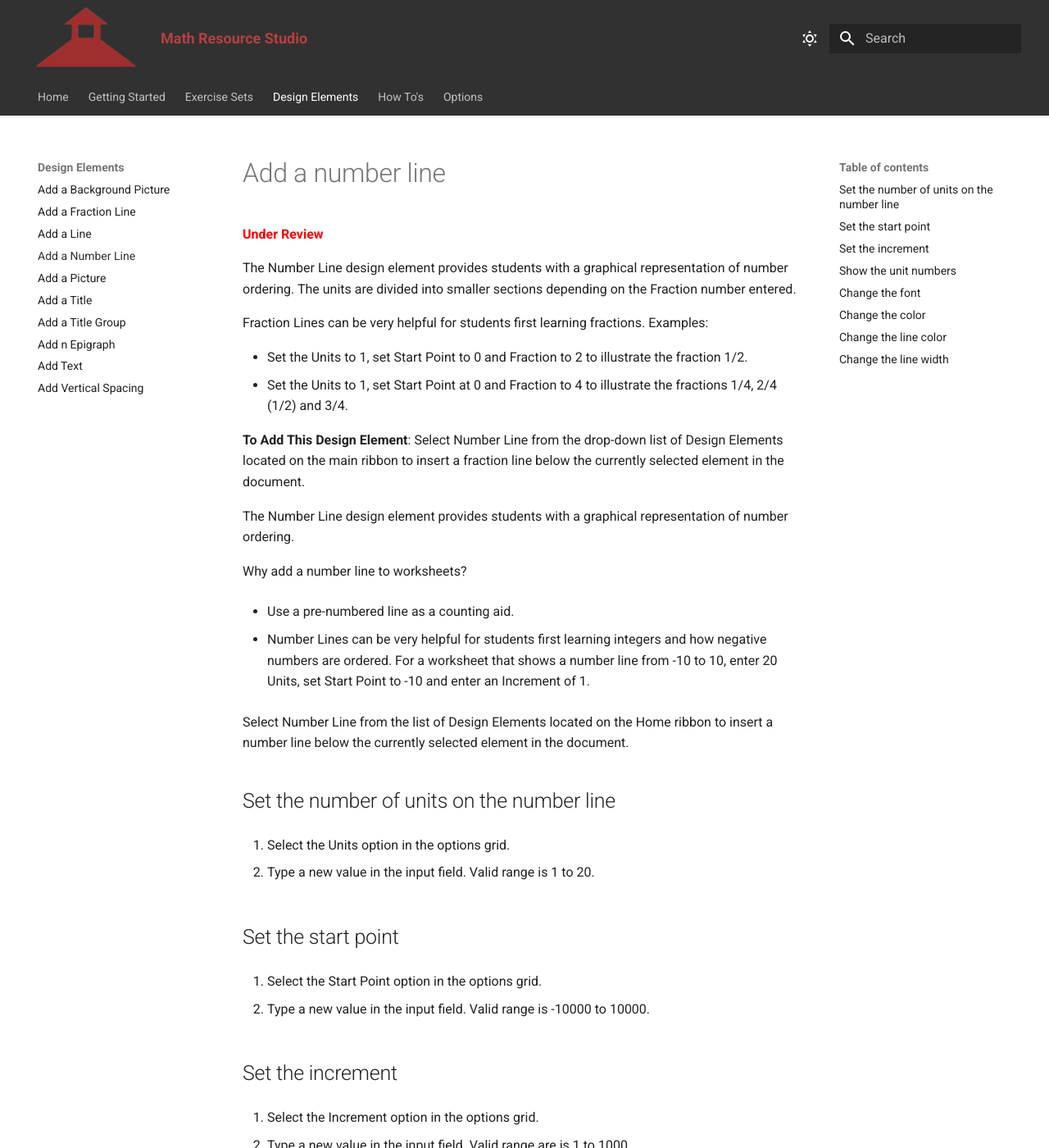
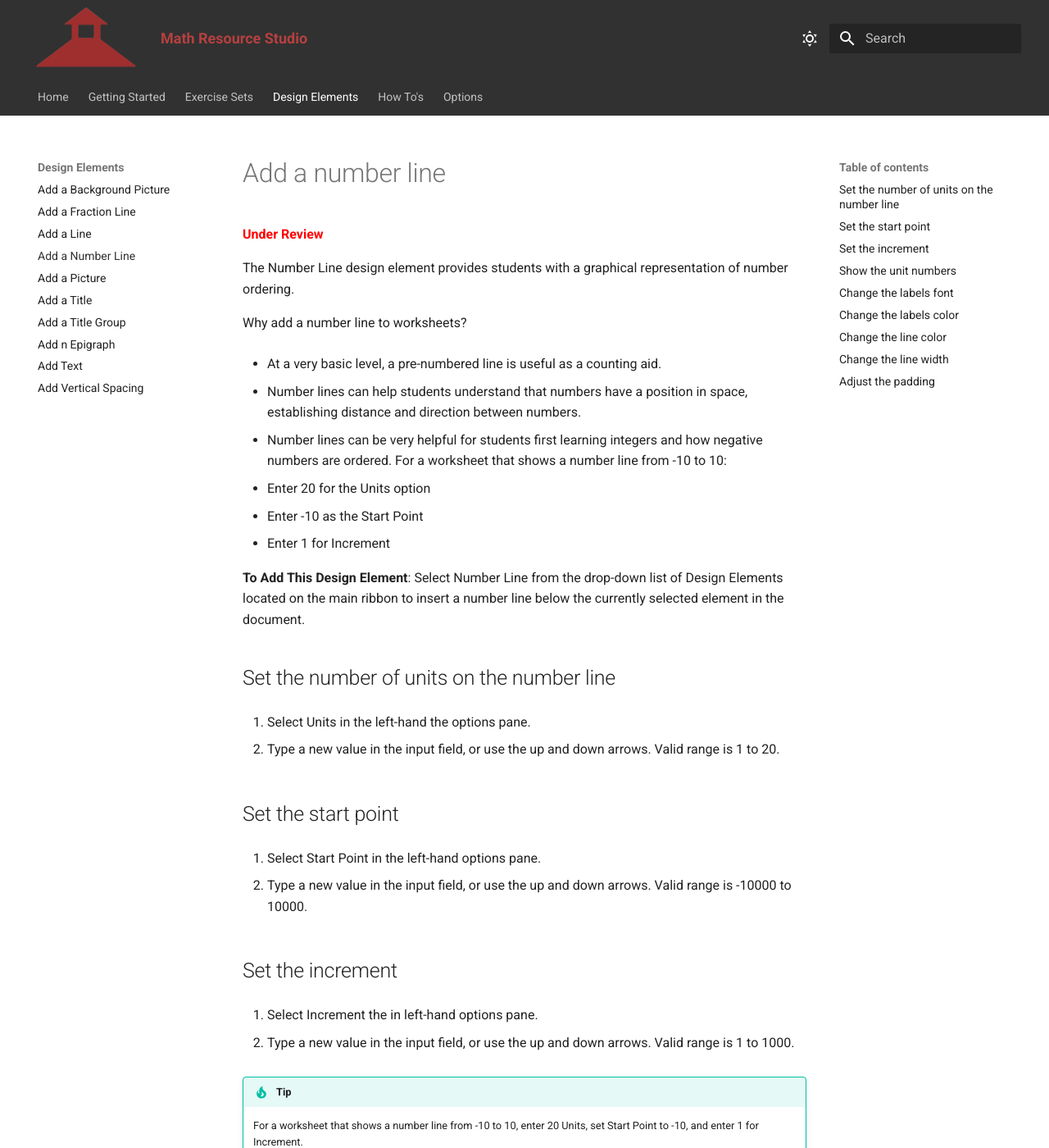
Before and after one commit to rdinch/MathResourceStudio-Help, an MkDocs documentation site: the page built from docs/design-elements/add-a-number-line.md, in a window 1280 px wide and 1400 px high. Shown: the whole window at 82% size. Built offline with MkDocs 1.6.1 and Material for MkDocs 9.7.7, drawn with Linux system fonts in a browser that asks for light colours; some of the changed text lies outside the part shown.

Commit message:
Clarify Number Line design docs
Updated the Number Line design-element documentation to improve wording and organization. The page now explains uses for number lines, clarifies option names and valid ranges, and adds consistent instructions for font, color, width, and padding settings.

```diff
--- a/docs/design-elements/add-a-number-line.md
+++ b/docs/design-elements/add-a-number-line.md
@@ -1,89 +1,86 @@
 # Add a number line
 
 <p style="color: red; font-weight: bold;">Under Review</p>
-
-The Number Line design element provides students with a graphical representation of number ordering. The units are divided into smaller sections depending on the Fraction number entered.
-
-Fraction Lines can be very helpful for students first learning fractions. Examples:
-
-- Set the Units to 1, set Start Point to 0 and Fraction to 2 to illustrate the fraction 1/2.
-- Set the Units to 1, set Start Point at 0 and Fraction to 4 to illustrate the fractions 1/4, 2/4 (1/2) and 3/4.
-
-**To Add This Design Element**: Select Number Line from the drop-down list of Design Elements located on the main ribbon to insert a fraction line below the currently selected element in the document.
 
 The Number Line design element provides students with a graphical representation of number ordering.
 
 Why add a number line to worksheets?
 
-- Use a pre-numbered line as a counting aid.
+- At a very basic level, a pre-numbered line is useful as a counting aid.
 
-- Number Lines can be very helpful for students first learning integers and how negative numbers are ordered. For a worksheet that shows a number line from -10 to 10, enter 20 Units, set Start Point to -10 and enter an Increment of 1.
+- Number lines can help students understand that numbers have a position in space, establishing distance and direction between numbers.
 
-Select Number Line from the list of Design Elements located on the Home ribbon to insert a number line below the currently selected element in the document.
+- Number lines can be very helpful for students first learning integers and how negative numbers are ordered. For a worksheet that shows a number line from -10 to 10:
+  - Enter 20 for the Units option
+  - Enter -10 as the Start Point
+  - Enter 1 for Increment
+
+**To Add This Design Element**: Select Number Line from the drop-down list of Design Elements located on the main ribbon to insert a number line below the currently selected element in the document.
 
 ## Set the number of units on the number line
 
-1. Select the Units option in the options grid.
+1. Select Units in the left-hand the options pane.
 
-2. Type a new value in the input field. Valid range is 1 to 20.
+2. Type a new value in the input field, or use the up and down arrows. Valid range is 1 to 20.
 
 ## Set the start point
 
-1. Select the Start Point option in the options grid.
+1. Select Start Point in the left-hand options pane.
 
-2. Type a new value in the input field. Valid range is -10000 to 10000.
+2. Type a new value in the input field, or use the up and down arrows. Valid range is -10000 to 10000.
 
 ## Set the increment
 
-1. Select the Increment option in the options grid.
+1. Select Increment the in left-hand options pane.
 
-2. Type a new value in the input field. Valid range are is 1 to 1000.
+2. Type a new value in the input field, or use the up and down arrows. Valid range is 1 to 1000.
 
 !!! tip
-    For a worksheet that shows a number line from -10 to 10, enter 20 Units, set Start Point to -10 and enter an Increment of 1.
+    For a worksheet that shows a number line from -10 to 10, enter 20 Units, set Start Point to -10, and enter 1 for Increment.
 
 ## Show the unit numbers
 
-Select or deselect the check box for the Show Unit Numbers option in the options grid to either show or hide the unit numbers.
+In the left-hand options pane, check or uncheck the box for Show Unit Numbers to show or hide the unit numbers.
 
-## Change the font
+## Change the labels font
 
-1. Select the Font option in the options pane and press the ellipsis button to display the font selection dialog.
+1. Select Labels Font in the left-hand options pane, and press the ellipsis button (...) to display the font selection dialog.
 
 2. Select the preferred font name, style, and size.
 
 3. Click OK to close the dialog and apply the selected font.
 
-## Change the color
+## Change the labels color
 
-1. In the options panel, find and select "Color."
+1. Select Labels Color in the left-hand options pane, and press the ellipsis button (...) to display the color selection dialog.
 
-2. Click the three dots (ellipsis) in the color box to open the color picker.
+2. Choose the color you like from the Basic or Web tabs.
 
-3. Choose the color you like.
-
-4. Click "OK" to save your choice and apply the new color.
+3. Click OK to save your choice and apply the new color.
 
 ## Change the line color
 
-1. Select the Line Color option in the options pane and press the ellipsis button to display the color selection dialog.
+1. Select Line Color in the left-hand options pane, and press the ellipsis button (...) to display the color selection dialog.
 
-2. Use the color picker to select the preferred color.
+2. Choose the color you like from the Basic or Web tabs.
 
-3. Click OK to close the dialog and apply the selected color.
+3. Click OK to save your choice and apply the new color.
 
 ## Change the line width
 
-1. Click on "Width" in the options panel.
+1. Select Line Width in the left-hand options pane.
 
-2. Type a number between 0 and 10, or use the up/down arrows to adjust the width of the line.
+2. Type a new value in the input field, or use the up and down arrows. Valid range is 1 to 4.
 
-Adjust the padding
+## Adjust the padding
 
-Sets the padding (extra white space) around the element in 100ths of an inch (25 = 1/4 inch, 40 = 1cm).
+This option sets the padding (extra white space) around the item in 100ths of an inch (25 = 1/4 inch, 40 = 1 cm).
 
-1. Select the Padding option in the options pane.
+1. Select Padding in the left-hand options pane to display all of the sides that can be customized.
 
-2. Select a side (left, right, top, or bottom) to change the value for that side.
+2. Select a side (All, Left, Right, Top, Bottom) to change the value for that side.
 
-3. Type a new value in the input field or use the up and down arrows to increase or decrease the value. Valid range: 0 to 100.
+3. Type a new value in the input field, or use the up and down arrows to increase or decrease the value. Valid range: 0 to 100.
+
+!!! tip
+    Change only All to update the four sides to the same value. If All shows -1, one or more of the sides has a different value.
```
